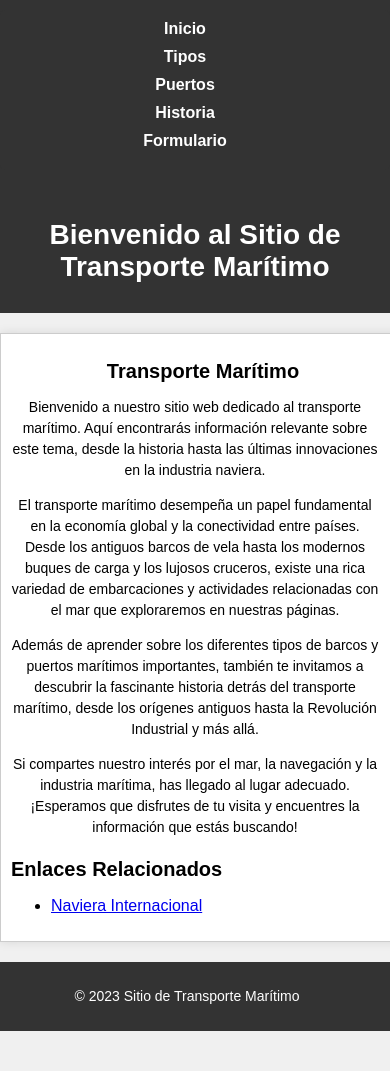
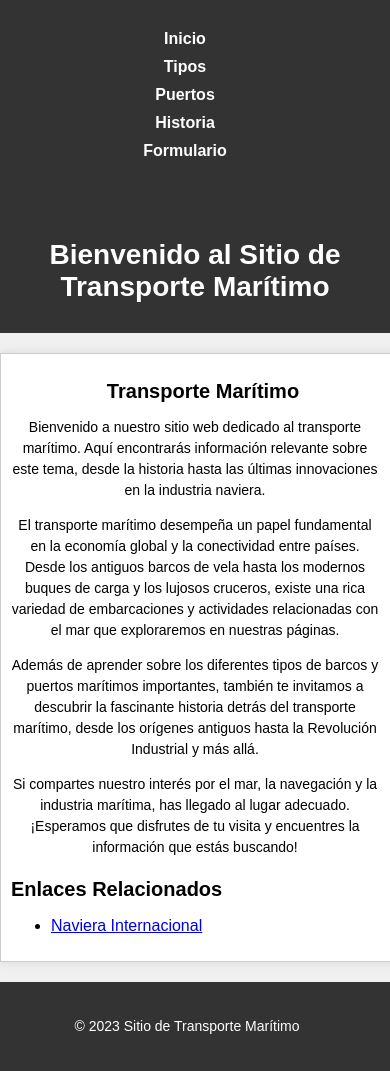
Before and after one commit to snzvss/html, a plain HTML site: page index.html in a window 390 px wide. Before the commit the page ends 1031 px from the top, so only its background shows below. Drawn offline with Linux system fonts and the light colour scheme.

Commit message:
Update estilos.css

```diff
--- a/css/estilos.css
+++ b/css/estilos.css
@@ -176,6 +176,9 @@ form a {
         width: 80%;
         height: auto;
     }
+    nav {
+    padding: 20px;
+   }
     nav ul {
         background-color: #333;
         padding: 10px;
@@ -187,6 +190,9 @@ form a {
         display: block; /* Cambia de "inline" a "block" para que las opciones estén una debajo de la otra */
         margin-bottom: 10px; /* Ajusta la distancia vertical entre las opciones */
     }
+    footer {
+    padding: 20px;
+}
     section {
         text-align: center; /* Alinea el texto al centro en dispositivos móviles */
     }
```
